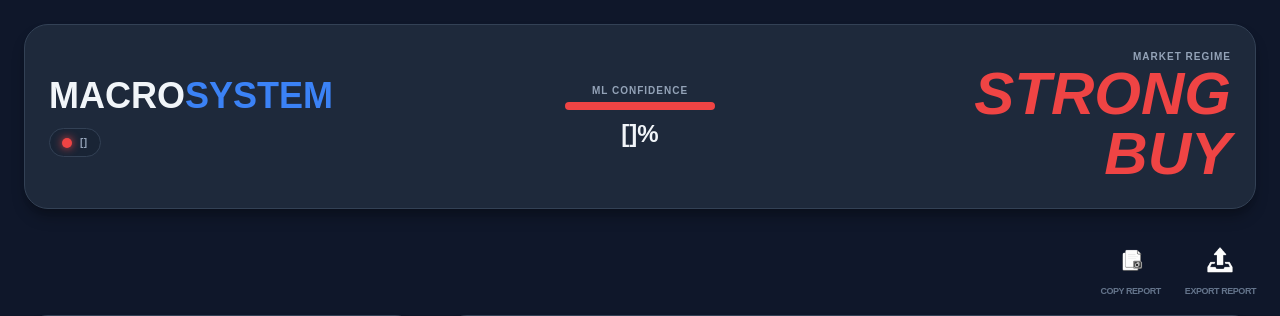
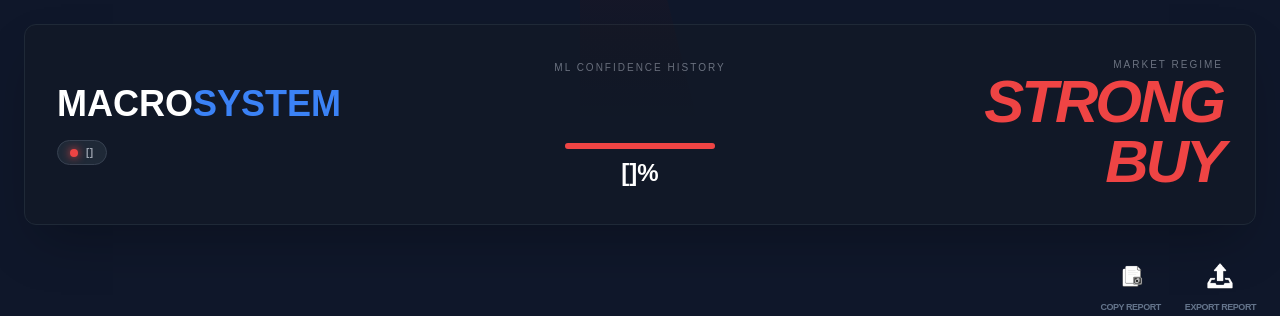
Before and after one commit to shyammundhra2/stocks, a Flask app: template templates/dashboard.html in a window 1280 px wide. Shown: the top 316 px of the page. Run offline with Flask 3, Linux system fonts and the light colour scheme; the template is opened without the code that fills it: most values are stand-ins (such as "Sample title", 1, 10 or a date in 2020); some libraries are stand-ins or nearby versions.

Commit message:
ML confidence history.

```diff
--- a/macro/indicators.py
+++ b/macro/indicators.py
@@ -88,7 +88,7 @@ def get_risk_regime():
         # 2. ML Logic: Current & 20-Point History
         # We use the logic from your predict.py by iterating over the last 20 valid trading dates
         history_points = []
-        recent_dates = data.index[-5:]
+        recent_dates = data.index[::-20][:5][::-1]
 
         for ts in recent_dates:
             # We call the real prediction logic for each date in the window
--- a/templates/components/header.html
+++ b/templates/components/header.html
@@ -1,30 +1,44 @@
-<div class="flex flex-col md:flex-row justify-between items-center card mb-8">
+<div class="flex flex-col md:flex-row justify-between items-center bg-gray-900 p-8 rounded-xl border border-gray-800 mb-8 shadow-2xl">
     <div class="flex-1">
-        <h1 class="text-4xl font-black uppercase">
+        <h1 class="text-4xl font-black uppercase text-white">
             Macro<span class="text-blue-500">System</span>
         </h1>
-        <div class="flex flex-wrap gap-4 mt-3">
+        <div class="flex flex-wrap gap-4 mt-4">
             {% for m in regime.details %}
-            <div class="badge">
-                <div class="badge-dot {{ 'green' if m.pass else 'red' }}"></div>
-                <span class="label-small">{{ m.label }}</span>
+            <div class="flex items-center space-x-2 bg-gray-800 px-3 py-1 rounded-full border border-gray-700">
+                <div class="w-2 h-2 rounded-full {{ 'bg-green-500 shadow-[0_0_8px_#22c55e]' if m.pass else 'bg-red-500 shadow-[0_0_8px_#ef4444]' }}"></div>
+                <span class="text-[10px] uppercase font-bold tracking-wider text-gray-400">{{ m.label }}</span>
             </div>
             {% endfor %}
         </div>
     </div>
 
-    <div class="flex-1 flex flex-col items-center px-8">
-        <p class="label-small uppercase tracking-widest mb-1">ML Confidence</p>
-        <div class="w-full max-w-[150px] bg-gray-800 rounded-full h-2 mb-2">
-            <div class="h-2 rounded-full {{ 'bg-green-500' if regime.status == 'RISK-ON' else 'bg-red-500' }}"
+    <div class="flex-1 flex flex-col items-center px-8 my-6 md:my-0">
+        <p class="text-[10px] uppercase tracking-[0.2em] text-gray-500 mb-2">ML Confidence History</p>
+
+        <svg class="w-full max-w-[160px] h-12 overflow-visible mb-3" viewBox="0 0 100 40">
+            <defs>
+                <linearGradient id="lineGrad" x1="0%" y1="0%" x2="0%" y2="100%">
+                    <stop offset="0%" stop-color="{{ '#22c55e' if regime.status == 'RISK-ON' else '#ef4444' }}" stop-opacity="0.4" />
+                    <stop offset="100%" stop-color="transparent" />
+                </linearGradient>
+            </defs>
+            <polyline fill="url(#lineGrad)" points="0,40 {% for p in regime.history %}{{ loop.index0 * 25 }},{{ 40 - (p/100 * 40) }} {% endfor %} 100,40" />
+            <polyline fill="none" stroke="{{ '#22c55e' if regime.status == 'RISK-ON' else '#ef4444' }}" stroke-width="2.5" stroke-linejoin="round"
+                points="{% for p in regime.history %}{{ loop.index0 * 25 }},{{ 40 - (p/100 * 40) }} {% endfor %}" />
+            <circle cx="100" cy="{{ 40 - (regime.confidence/100 * 40) }}" r="3" fill="white" />
+        </svg>
+
+        <div class="w-full max-w-[150px] bg-gray-800 rounded-full h-1.5 mb-2">
+            <div class="h-1.5 rounded-full {{ 'bg-green-500' if regime.status == 'RISK-ON' else 'bg-red-500' }}"
                  style="width: {{ regime.confidence }}%"></div>
         </div>
-        <div class="text-2xl font-bold">{{ regime.confidence }}%</div>
+        <div class="text-2xl font-black text-white">{{ regime.confidence }}%</div>
     </div>
 
     <div class="flex-1 text-right">
-        <p class="label-small uppercase tracking-widest">Market Regime</p>
-        <div class="text-6xl font-black italic {{ 'status-green' if regime.status == 'RISK-ON' else 'status-red' }}">
+        <p class="text-[10px] uppercase tracking-[0.2em] text-gray-500">Market Regime</p>
+        <div class="text-6xl font-black italic tracking-tighter {{ 'text-green-500' if regime.status == 'RISK-ON' else 'text-red-500' }}">
             {{ regime.status }}
         </div>
     </div>
```
